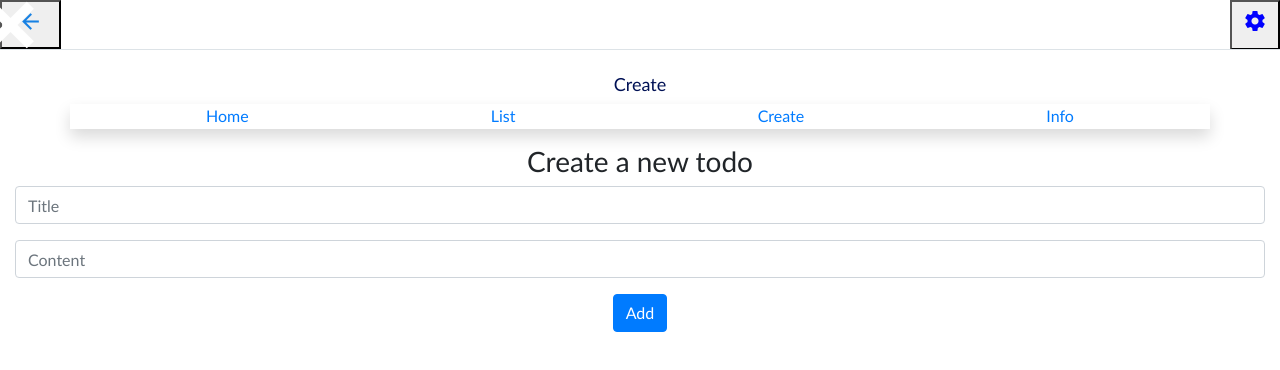
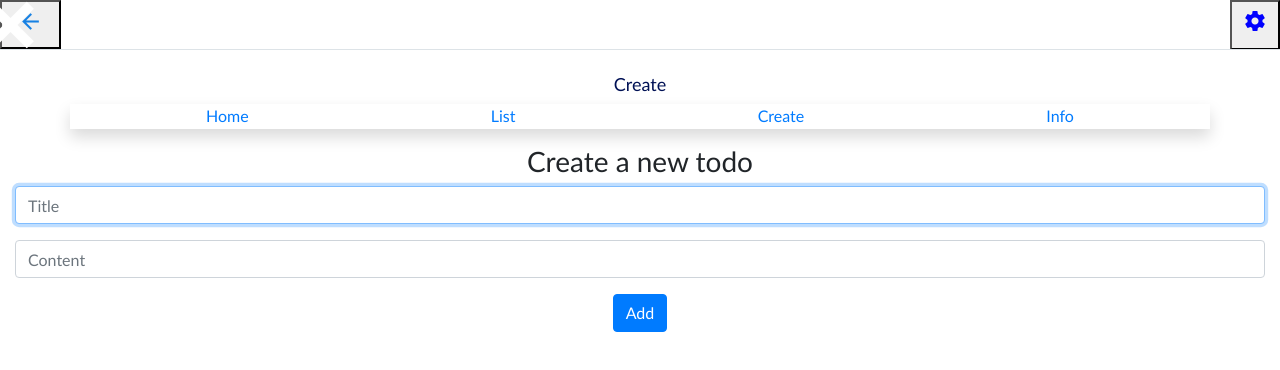
Before and after one commit to arturvt/angular-cordova, an Angular app in the folder web/: page /create in a window 1280 px wide. Shown: the top 370 px of the page. Built offline with nearby package versions, Linux system fonts and the light colour scheme.

Commit message:
add on focus on input

```diff
--- a/web/src/app/create-item/create-item.component.html
+++ b/web/src/app/create-item/create-item.component.html
@@ -1,6 +1,6 @@
 <h3>Create a new todo</h3>
 <div class="form-group">
-  <input class="form-control" [(ngModel)]="title" placeholder="Title" />
+  <input #firstFocusInput class="form-control" [(ngModel)]="title" placeholder="Title" />
 </div>
 <div class="form-group">
   <input class="form-control" [(ngModel)]="content" placeholder="Content" />
--- a/web/src/app/create-item/create-item.component.ts
+++ b/web/src/app/create-item/create-item.component.ts
@@ -1,4 +1,4 @@
-import { Component, OnInit } from '@angular/core';
+import { Component, OnInit, AfterViewInit, ViewChild, ElementRef } from '@angular/core';
 
 import { TodosService } from '../todos.service';
 import { Todo } from '../models/todo/todo.model';
@@ -9,11 +9,16 @@ import { TodoBuilder } from '../models/todo/todoBuilder';
   templateUrl: './create-item.component.html',
   styleUrls: ['./create-item.component.scss']
 })
-export class CreateItemComponent implements OnInit {
+export class CreateItemComponent implements OnInit, AfterViewInit {
 
   constructor(private todoService: TodosService) { }
   title: string;
   content: string;
+  @ViewChild('firstFocusInput') firstFocusInput: ElementRef;
+
+  ngAfterViewInit(): void {
+    this.firstFocusInput.nativeElement.focus();
+  }
 
   ngOnInit() {
     console.log('Create component');
--- a/web/src/environments/environment.prod.ts
+++ b/web/src/environments/environment.prod.ts
@@ -1,3 +1,4 @@
 export const environment = {
-  production: true
+  production: true,
+  restUrl: 'https://jsonplaceholder.typicode.com'
 };
--- a/web/src/environments/environment.ts
+++ b/web/src/environments/environment.ts
@@ -3,7 +3,8 @@
 // The list of file replacements can be found in `angular.json`.
 
 export const environment = {
-  production: false
+  production: false,
+  restUrl: 'http://localhost:3000'
 };
 
 /*
```
